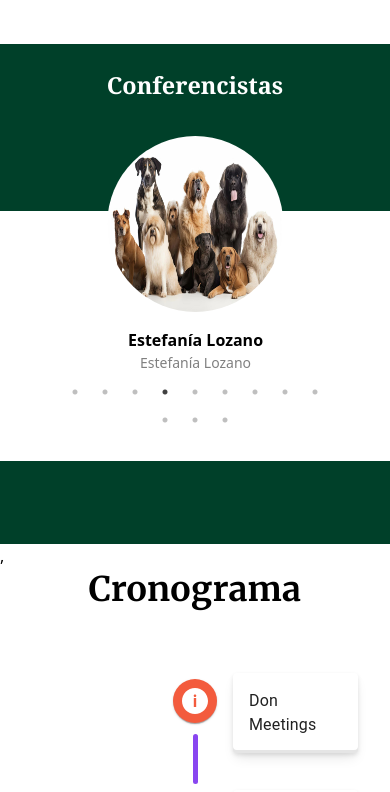
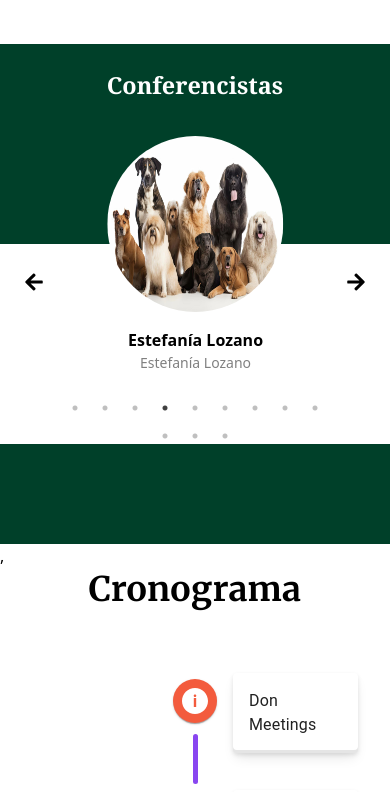
Before and after one commit to Taws-Espol/wids-website, a React (Vite) app: page / in a window 390 px wide. Shown: the part 1550-2342 px from the top of the page. Built offline with nearby package versions, Linux system fonts and the light colour scheme; a web font is replaced by a local one.

Commit message:
carrusel
cambios carrusel

```diff
--- a/src/pages/Home/Components/CarruselConferences.jsx
+++ b/src/pages/Home/Components/CarruselConferences.jsx
@@ -1,29 +1,41 @@
 import { ediciones } from '../../../data/ediciones';
-
 import React from 'react';
 import Slider from "react-slick";
 import "slick-carousel/slick/slick.css";
 import "slick-carousel/slick/slick-theme.css";
-
-
+import { FaArrowLeft, FaArrowRight } from 'react-icons/fa'; // Importa los iconos de flecha
 
 export default function CarruselConferences() {
 
     const edicion2020 = ediciones.find(edicion => edicion.edicion === "2020");
 
+    const CustomPrevArrow = (props) => (
+        <div {...props}>
+            <FaArrowLeft color="black" size={20} />
+        </div>
+    );
+
+    const CustomNextArrow = (props) => (
+        <div {...props}>
+            <FaArrowRight color="black" size={20} />
+        </div>
+    );
+
     var settings = {
         dots: true,
         infinite: true,
-        slidesToShow: 5,
+        slidesToShow: 3,
         slidesToScroll: 1,
         autoplay: true,
         autoplaySpeed: 2000,
-        pauseOnHover: true,
+        pauseOnHover: false,
+        nextArrow: <CustomNextArrow />, // Usa las flechas personalizadas
+        prevArrow: <CustomPrevArrow />, // Usa las flechas personalizadas
         responsive: [
             {
                 breakpoint: 1024,
                 settings: {
-                slidesToShow: 3,
+                    slidesToShow: 2,
                     slidesToScroll: 1,
                     infinite: true,
                     dots: true
@@ -46,20 +58,17 @@ export default function CarruselConferences() {
             }
         ]
     };
-
-
     return (
-
-        <div className="relative h-[500px]" >
+        <div className="relative h-[500px]">
             <div className="absolute inset-0">
-                <div className="h-2/6 bg-primary-dark-green"></div>
-                <div className="h-3/6 bg-white"></div>
-                <div className="h-1/6 bg-primary-dark-green"></div>
+                <div className="h-[200px] bg-primary-dark-green"></div>
+                <div className="h-[200px] bg-white"></div>
+                <div className="h-[100px] bg-primary-dark-green"></div>
             </div>
 
             <div className="relative w-3/4 m-auto ">
 
-                <h1 className="pt-6 md:pt-10 text-center text-[6vw] md:text-[4vw] 2xl:text-[3vw] min-[2474px]:text-[2.25vw] font-serif font-bold" style={{color:"white"}}>
+                <h1 className="pt-6 md:pt-10 text-center text-[6vw] md:text-[4vw] 2xl:text-[3vw] min-[2474px]:text-[2.25vw] font-serif font-bold text-white">
                     Conferencistas
                 </h1>
                 <Slider {...settings}>
@@ -69,7 +78,7 @@ export default function CarruselConferences() {
                                 <img src={'src/assets/pruebaMaru/' + evento.imageName} alt={evento.title} className="h-44 w-44 rounded-full" />
                             </div>
 
-                            <div className="flex flex-col justify-center items-center pt-2 pb-8">
+                            <div className="flex flex-col justify-center items-center pt-2 pb-12">
                                 <p style={{ fontSize: '16px', fontWeight: 'bold', color: 'black' }}> {evento.name}</p>
                                 <p style={{ fontSize: '14px', color: 'grey' }}>{evento.name}</p>
                             </div>
@@ -79,9 +88,8 @@ export default function CarruselConferences() {
                 </Slider>
             </div>
         </div>
-
-
     );
 }
 
+
 //  https://react-slick.neostack.com/docs/example/resizable
```
Also changed, not shown: src/App.css (line endings or trailing spaces), src/index.css (line endings or trailing spaces). Lines whose indentation alone changed are shown as unchanged.
